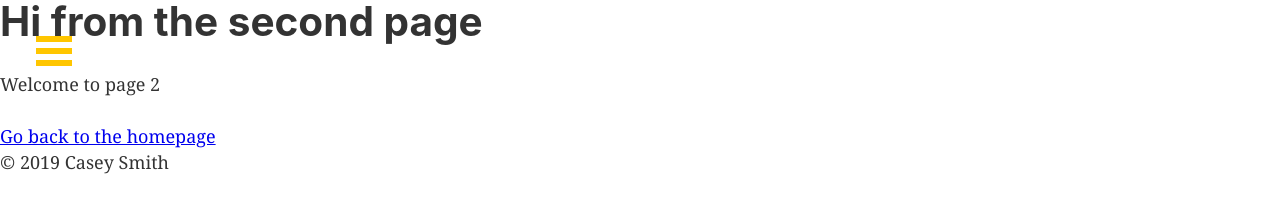
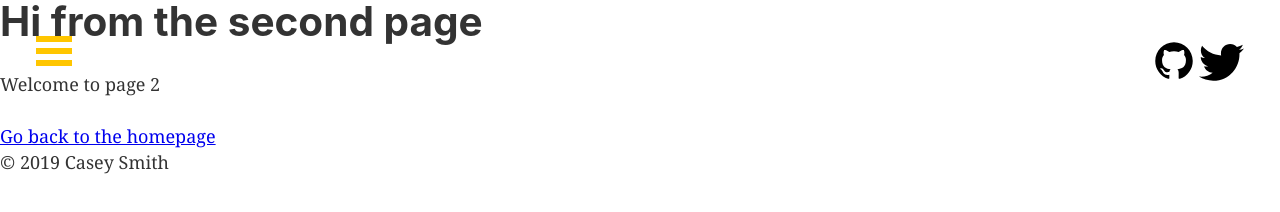
Before and after one commit to Casey6624/caseysmith-retro, a Gatsby site: page /page-2 in a window 1280 px wide. Built offline with nearby package versions, Linux system fonts and the light colour scheme; Gatsby itself is replaced by a stand-in of ours.

Commit message:
More work on Header - added social icons which link through to Github and Twitter

```diff
--- /dev/null
+++ b/src/components/Icons/Icons.js
@@ -0,0 +1,20 @@
+import React from "react"
+
+const Icons = {}
+
+Icons.Github = <svg xmlns="http://www.w3.org/2000/svg" xmlnsXlink="http://www.w3.org/1999/xlink" viewBox="0 0 32 32" version="1.1" width="50" height="50">
+    <g id="surface1">
+        <path d="M 16 4 C 9.371094 4 4 9.371094 4 16 C 4 21.300781 7.4375 25.800781 12.207031 27.386719 C 12.808594 27.496094 13.027344 27.128906 13.027344 26.808594 C 13.027344 26.523438 13.015625 25.769531 13.011719 24.769531 C 9.671875 25.492188 8.96875 23.160156 8.96875 23.160156 C 8.421875 21.773438 7.636719 21.402344 7.636719 21.402344 C 6.546875 20.660156 7.71875 20.675781 7.71875 20.675781 C 8.921875 20.761719 9.554688 21.910156 9.554688 21.910156 C 10.625 23.746094 12.363281 23.214844 13.046875 22.910156 C 13.15625 22.132813 13.46875 21.605469 13.808594 21.304688 C 11.144531 21.003906 8.34375 19.972656 8.34375 15.375 C 8.34375 14.0625 8.8125 12.992188 9.578125 12.152344 C 9.457031 11.851563 9.042969 10.628906 9.695313 8.976563 C 9.695313 8.976563 10.703125 8.65625 12.996094 10.207031 C 13.953125 9.941406 14.980469 9.808594 16 9.804688 C 17.019531 9.808594 18.046875 9.941406 19.003906 10.207031 C 21.296875 8.65625 22.300781 8.976563 22.300781 8.976563 C 22.957031 10.628906 22.546875 11.851563 22.421875 12.152344 C 23.191406 12.992188 23.652344 14.0625 23.652344 15.375 C 23.652344 19.984375 20.847656 20.996094 18.175781 21.296875 C 18.605469 21.664063 18.988281 22.398438 18.988281 23.515625 C 18.988281 25.121094 18.976563 26.414063 18.976563 26.808594 C 18.976563 27.128906 19.191406 27.503906 19.800781 27.386719 C 24.566406 25.796875 28 21.300781 28 16 C 28 9.371094 22.628906 4 16 4 Z " />
+    </g>
+</svg>
+
+Icons.Twitter = <svg xmlns="http://www.w3.org/2000/svg" xmlnsXlink="http://www.w3.org/1999/xlink" viewBox="0 0 50 50" version="1.1" width="45" height="45">
+    <g id="surface2">
+        <path d="M 50.0625 10.4375 C 48.214844 11.257813 46.234375 11.808594 44.152344 12.058594 C 46.277344 10.785156 47.910156 8.769531 48.675781 6.371094 C 46.691406 7.546875 44.484375 8.402344 42.144531 8.863281 C 40.269531 6.863281 37.597656 5.617188 34.640625 5.617188 C 28.960938 5.617188 24.355469 10.21875 24.355469 15.898438 C 24.355469 16.703125 24.449219 17.488281 24.625 18.242188 C 16.078125 17.8125 8.503906 13.71875 3.429688 7.496094 C 2.542969 9.019531 2.039063 10.785156 2.039063 12.667969 C 2.039063 16.234375 3.851563 19.382813 6.613281 21.230469 C 4.925781 21.175781 3.339844 20.710938 1.953125 19.941406 C 1.953125 19.984375 1.953125 20.027344 1.953125 20.070313 C 1.953125 25.054688 5.5 29.207031 10.199219 30.15625 C 9.339844 30.390625 8.429688 30.515625 7.492188 30.515625 C 6.828125 30.515625 6.183594 30.453125 5.554688 30.328125 C 6.867188 34.410156 10.664063 37.390625 15.160156 37.472656 C 11.644531 40.230469 7.210938 41.871094 2.390625 41.871094 C 1.558594 41.871094 0.742188 41.824219 -0.0585938 41.726563 C 4.488281 44.648438 9.894531 46.347656 15.703125 46.347656 C 34.617188 46.347656 44.960938 30.679688 44.960938 17.09375 C 44.960938 16.648438 44.949219 16.199219 44.933594 15.761719 C 46.941406 14.3125 48.683594 12.5 50.0625 10.4375 Z " />
+    </g>
+</svg>
+
+
+
+
+export default Icons
--- a/src/components/header.js
+++ b/src/components/header.js
@@ -1,10 +1,14 @@
 import { Link } from 'gatsby'
 import React, { Component } from 'react'
 import { slide as Menu } from "react-burger-menu";
+// components
+import Icons from "./Icons/Icons"
 
-class Header extends Component {
+export default function Header(props) {
 
-  render() {
+  const GITHUB_URL = "https://github.com/Casey6624"
+  const TWITTER_URL = "https://twitter.com/CaseyKCSmith"
+
   return (
     <div className="MenuMasterContainer">
       <div>
@@ -13,14 +17,14 @@ class Header extends Component {
           <a id="about" className="menu-item" href="/thoughts">THOUGHTS</a><br />
           <a id="contact" className="menu-item" href="/contact">CONTACT</a>
         </Menu>
+        <div className="socialIcons">
+          <p id="githubLogo" onClick={() => window.open(GITHUB_URL)}>{Icons.Github}</p>
+          <p id="twitterLogo" onClick={() => window.open(TWITTER_URL)}>{Icons.Twitter}</p>
         </div>
       </div>
+    </div >
 
   )
-
-  }
-
-
 }
 let highlightColor = "#ffc600"
 
@@ -64,5 +68,3 @@ let styles = {
     background: 'rgba(0, 0, 0, 0.5)'
   }
 }
-
-export default Header
--- a/src/components/layout.css
+++ b/src/components/layout.css
@@ -625,6 +625,21 @@ pre tt:after {
 /* CUSTOM CSS */
 @import url('https://fonts.googleapis.com/css?family=Bangers|Bungee+Shade&display=swap');
 
+.socialIcons{
+  right: 36px;
+  top: 36px;
+  z-index: 1000;
+  display: flex;
+  justify-content: center;
+  align-items: center;
+  position: fixed;
+}
+
+#githubLogo:hover, #twitterLogo:hover{
+  fill: white;
+  cursor: pointer;
+}
+
 .homeHeader{
   background-image: url("../images/purplebg.jpg");
   height: 80vh;
```
Lines whose indentation alone changed are shown as unchanged.
